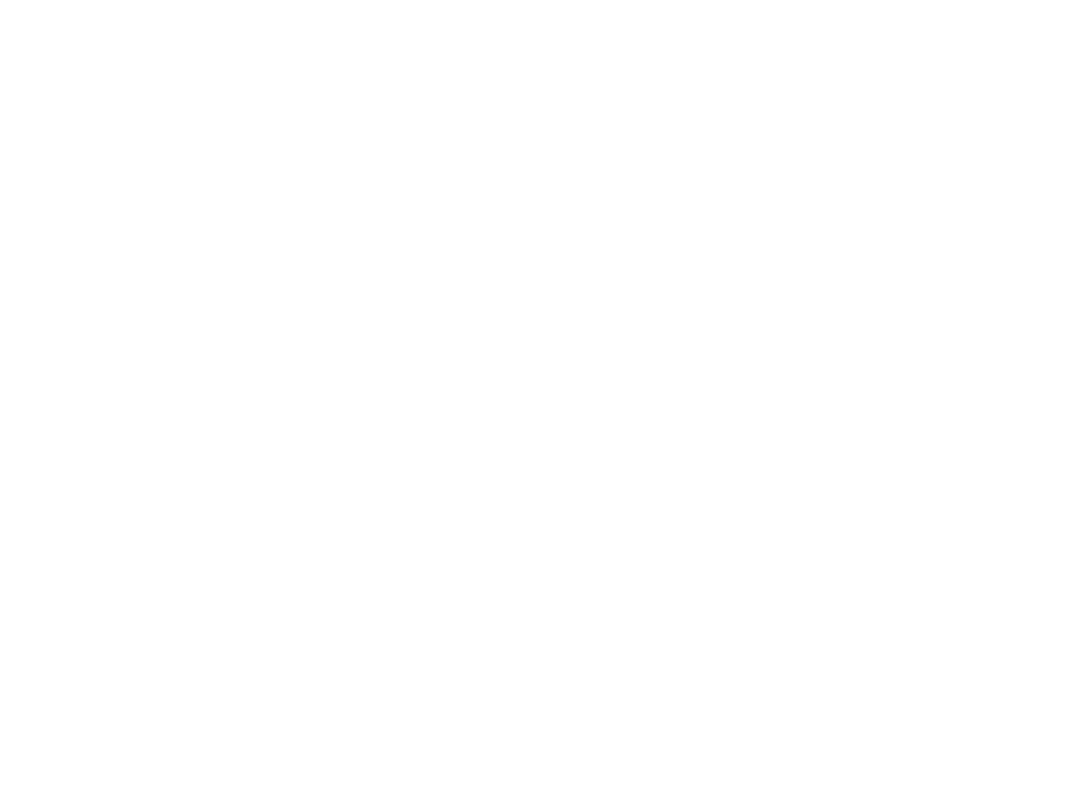
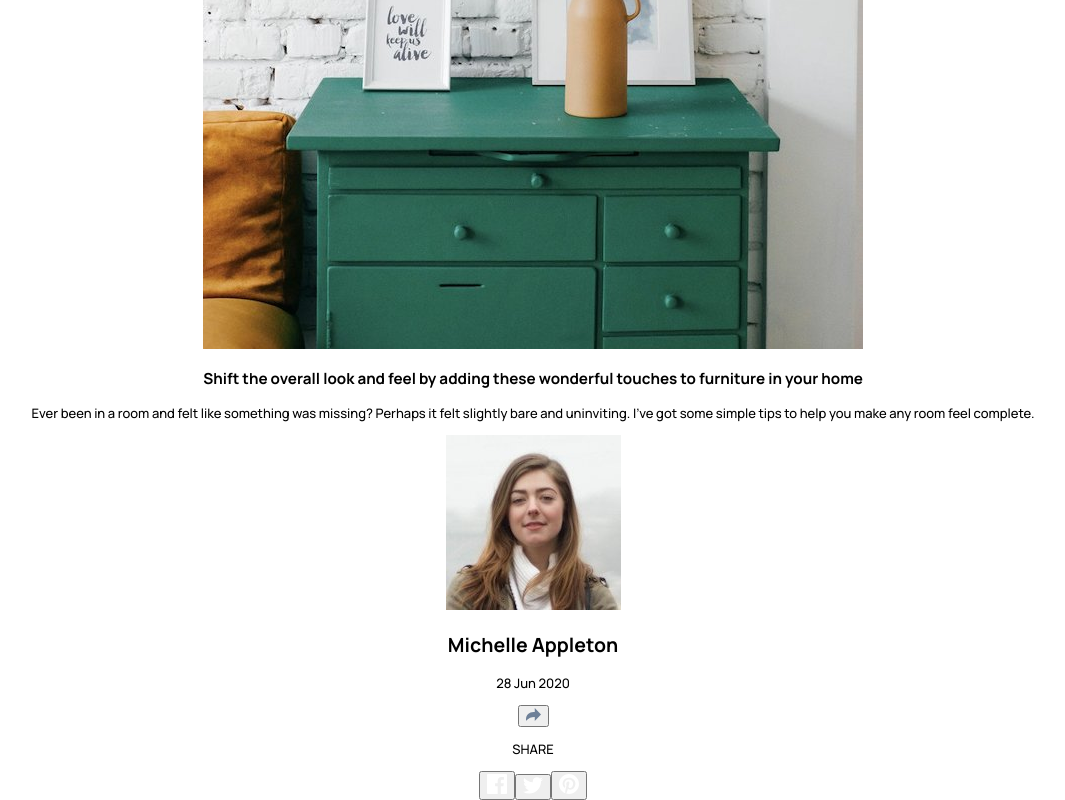
Before and after one commit to a-dri-an-S/article-preview, a React (Create React App) app: page / in a window 1280 px wide. Shown: the part 179-979 px from the top of the page, without its empty margins (107-1172 px from the left). Before the commit the page ends 800 px from the top, so only its background shows below. Built offline with nearby package versions, Linux system fonts and the light colour scheme.

Commit message:
added content

```diff
--- a/src/App.js
+++ b/src/App.js
@@ -1,9 +1,10 @@
+import Card from "./components/Card";
 import './styles/App.css';
 
 function App() {
   return (
     <main className="App">
-
+      <Card />
     </main>
   );
 }
--- a/src/components/Card.js
+++ b/src/components/Card.js
@@ -1,7 +1,15 @@
+import CardImage from "./CardImage";
+import CardInfo from "./CardInfo";
+import CardProfile from "./CardProfile";
+
 const Card = () => {
     return (
         <section className="card">
-
+            <CardImage />
+            <div>
+                <CardInfo />
+                <CardProfile />
+            </div>
         </section>
     );
 }
--- a/src/components/CardImage.js
+++ b/src/components/CardImage.js
@@ -1,9 +1,11 @@
+import DrawersImg from "../assets/drawers.jpg"
+
 const CardImage = () => {
     return (
         <img
             className="card-img"
-            src={{}}
-            alt=""
+            src={DrawersImg}
+            alt="drawers"
         />
     );
 }
--- a/src/components/CardInfo.js
+++ b/src/components/CardInfo.js
@@ -1,7 +1,12 @@
 const CardInfo = () => {
     return (
         <article className="card-info">
-
+            <h1>
+                Shift the overall look and feel by adding these wonderful touches to furniture in your home
+            </h1>
+            <p>
+                Ever been in a room and felt like something was missing? Perhaps it felt slightly bare and uninviting. I've got some simple tips to help you make any room feel complete.
+            </p>
         </article>
     );
 }
--- a/src/components/CardProfile.js
+++ b/src/components/CardProfile.js
@@ -1,7 +1,15 @@
+import CardSocials from "./CardSocials";
+import ProfileImg from "../assets/avatar-michelle.jpg";
+
 const CardProfile = () => {
     return (
         <div className="card-profile">
-
+            <img src={ProfileImg} alt="michelle-avatar" />
+            <div>
+                <h2>Michelle Appleton</h2>
+                <p>28 Jun 2020</p>
+            </div>
+            <CardSocials />
         </div>
     );
 }
--- a/src/components/CardSocials.js
+++ b/src/components/CardSocials.js
@@ -1,7 +1,30 @@
+import ShareIcon from "../assets/icon-share.svg";
+import FacebookIcon from "../assets/icon-facebook.svg";
+import TwitterIcon from "../assets/icon-twitter.svg";
+import PinterestIcon from "../assets/icon-pinterest.svg";
+
 const CardSocials = () => {
     return (
         <div className="card-socials">
-
+            <button>
+                <img src={ShareIcon} alt="share-icon" />
+            </button>
+            {
+                <div>
+                    <p>
+                        SHARE
+                    </p>
+                    <button>
+                        <img src={FacebookIcon} alt="facebook-icon" />
+                    </button>
+                    <button>
+                        <img src={TwitterIcon} alt="twitter-icon" />
+                    </button>
+                    <button>
+                        <img src={PinterestIcon} alt="pinterest-icon" />
+                    </button>
+                </div>
+            }
         </div>
     );
 }
```
